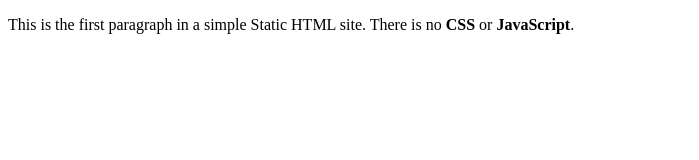
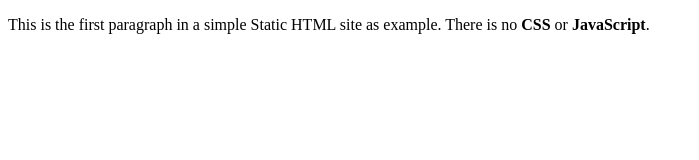
Before and after one commit to jokoss92/static, a plain HTML site: page index.html in a window 1280 px wide. Shown: the whole page, without its empty margins (0-699 px from the left). Drawn offline with Linux system fonts and the light colour scheme.

Commit message:
Change HTML

```diff
--- a/index.html
+++ b/index.html
@@ -4,6 +4,6 @@
     <title>Static HTML Site</title>
   </head>
   <body>
-    <p>This is the first paragraph in a simple Static HTML site. There is no <strong>CSS</strong> or <strong>JavaScript</strong>.</p>
+    <p>This is the first paragraph in a simple Static HTML site as example. There is no <strong>CSS</strong> or <strong>JavaScript</strong>.</p>
   </body>
 </html>
```
